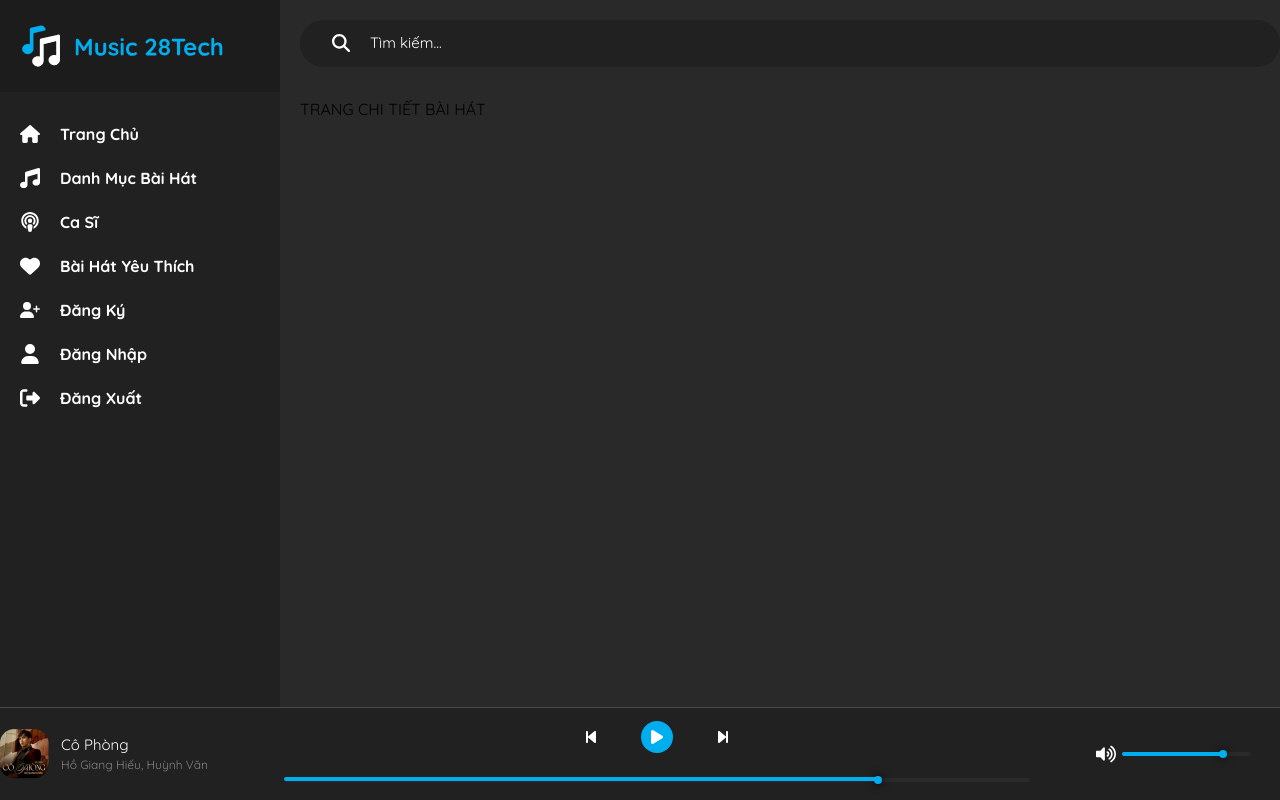
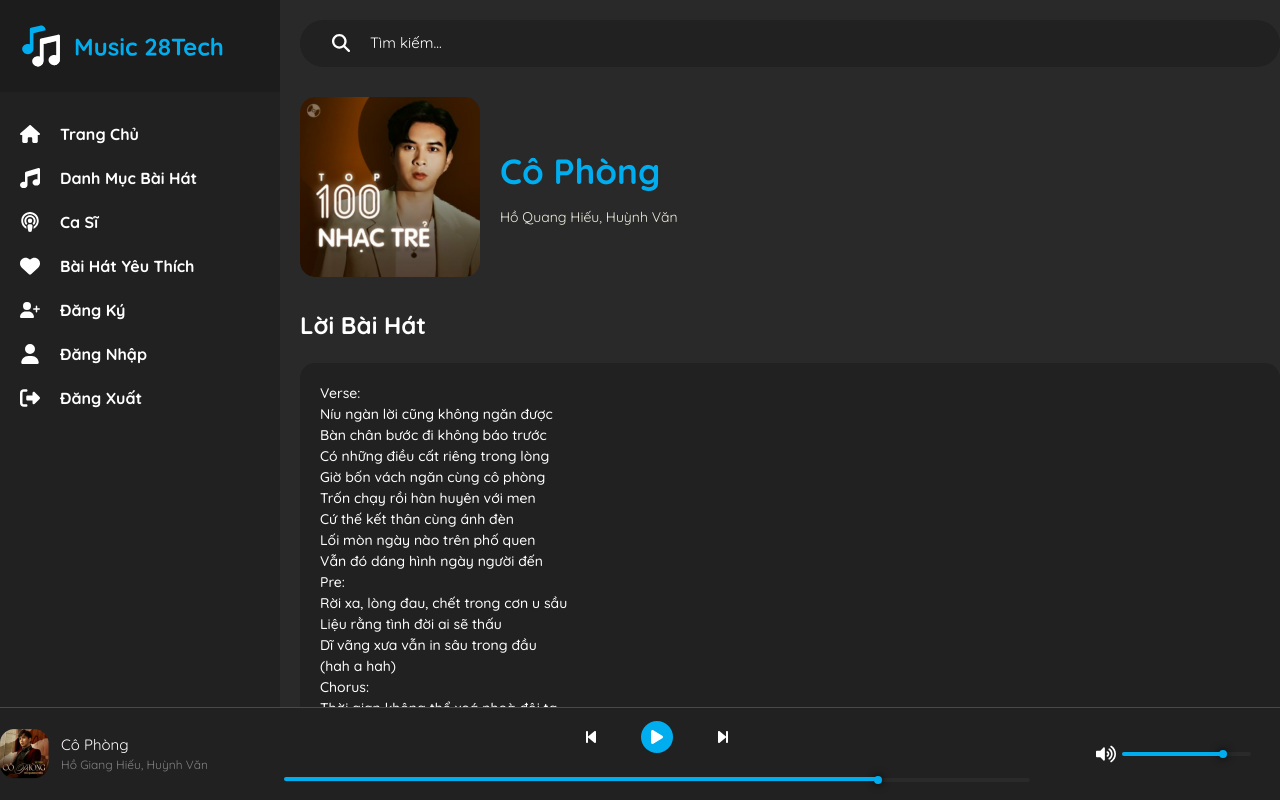
Before and after one commit to truonginit/project-front-end-music-app-cloud-nextjs, a Next.js app: page /song/1 in a window 1280 px wide. Shown: the top 800 px of the page. Built offline with nearby package versions, Linux system fonts and the light colour scheme.

Commit message:
Trang Chi Tiết Bài Nhạc

```diff
--- a/src/app/(page)/categories/[id]/page.tsx
+++ b/src/app/(page)/categories/[id]/page.tsx
@@ -12,10 +12,16 @@ export const metadata: Metadata = {
 };
 
 export default function CategoryDetailPage() {
+  const infoCard = {
+    image: '/demo/100-nhac-tre.png',
+    title: 'Nhạc Trẻ',
+    desc:  'Top 100 Nhạc Trẻ là danh sách 100 ca khúc hot nhất hiện tại của thể loại Nhạc Trẻ, được Zing MP3 tự động tổng hợp dựa trên thông tin số liệu lượt nghe và lượt chia sẻ của từng bài hát trên phiên bản web và phiên bản Mobile. Dữ liệu sẽ được lấy trong 30 ngày gần nhất và được cập nhật liên tục.'
+  }
+
   return (
       <>
         {/* card info */}
-          <CardInfo />
+        <CardInfo info={infoCard}/>
 
         {/* Danh sách bài hát của danh mục */}
         <BoxTitle title="Danh Sách Bài Hát" className="" />
--- a/src/app/(page)/song/[id]/page.tsx
+++ b/src/app/(page)/song/[id]/page.tsx
@@ -1,3 +1,7 @@
+import { BoxTitle } from "@/app/components/BoxTitle/BoxTitle";
+import { CardInfo } from "@/app/components/Card/CardInfo";
+import { Lyrics } from "@/app/components/Lyrics/Lyrics";
+import { Song2 } from "@/app/components/Song2/Song2";
 import type { Metadata } from "next";
 
 // Metadata
@@ -7,9 +11,50 @@ export const metadata: Metadata = {
 };
 
 export default function CategoryDetailPage() {
-    return (
-        <>
-          <h1>TRANG CHI TIẾT BÀI HÁT</h1>
-        </>
-      );
+
+  // thông tin bài nhạc
+  const infoCard = {
+    image: '/demo/100-nhac-tre.png',
+    title: 'Cô Phòng',
+    desc:  'Hồ Quang Hiếu, Huỳnh Văn'
+  }
+
+  // lời bài nhạc
+  const lyrics: string = `Verse:
+    Níu ngàn lời cũng không ngăn được
+    Bàn chân bước đi không báo trước
+    Có những điều cất riêng trong lòng
+    Giờ bốn vách ngăn cùng cô phòng
+    Trốn chạy rồi hàn huyên với men
+    Cứ thế kết thân cùng ánh đèn
+    Lối mòn ngày nào trên phố quen
+    Vẫn đó dáng hình ngày người đến
+    Pre:
+    Rời xa, lòng đau, chết trong cơn u sầu
+    Liệu rằng tình đời ai sẽ thấu
+    Dĩ vãng xưa vẫn in sâu trong đầu
+    (hah a hah)
+    Chorus:
+    Thời gian không thể xoá nhoà đôi ta
+    Có chăng chỉ là mờ phai đi theo tháng năm
+    Rồi khi tỉnh giấc mới chợt nhận ra
+    Thật quá khó để quên đi một người
+    Màn đêm u tối bao trùm không gian
+    Nói thay tiếng lòng này từ lâu đã vỡ tan
+    Thì ra duyên kiếp để mình gặp nhau
+    Dạy nhau tốt hơn xong dành lại cho người sau…
+  `
+  return (
+      <>
+        {/* card info */}
+        <CardInfo info={infoCard} />
+
+        {/* Lời bài nhạc */}
+        <Lyrics lyrics={lyrics}/>
+
+        {/* Bài hát cùng danh mục */}
+        <BoxTitle title="Bài Hát Cùng Danh Mục" className="" />
+        <Song2/>
+      </>
+    );
 }
--- /dev/null
+++ b/src/app/components/Lyrics/Lyrics.tsx
@@ -0,0 +1,15 @@
+import { BoxTitle } from "../BoxTitle/BoxTitle";
+import { LyricsDetail } from "./LyricsDetail";
+
+export const Lyrics = ( props: { lyrics: string } ) => {
+    const { lyrics } = props;
+
+    return (
+        <>
+            <div className="mb-[30px]">
+                <BoxTitle title="Lời Bài Hát" className=""/>
+                <LyricsDetail lyrics={lyrics}/>
+            </div>
+        </>
+    );
+}
--- /dev/null
+++ b/src/app/components/Lyrics/LyricsDetail.tsx
@@ -0,0 +1,11 @@
+export const LyricsDetail = ( props: { lyrics: string} ) => {
+    const { lyrics } = props;
+
+    return (
+        <>
+            <div className="w-full dark:bg-darkModePrimary rounded-[15px] dark:text-darkModeText p-[20px] whitespace-pre-line text-[14px] font-[500]">
+                {lyrics}
+            </div>
+        </>
+    );
+}
--- a/src/app/components/card/CardInfo.tsx
+++ b/src/app/components/card/CardInfo.tsx
@@ -1,20 +1,28 @@
 import { CardInfoImage } from "./CardInfoImage";
 
+// interface của card info
+interface InterfaceCardInfo {
+    image: string,
+    title: string,
+    desc:  string,
+}
+
 /* eslint-disable @next/next/no-img-element */
-export const CardInfo = () => {
+export const CardInfo = ( props: { info: InterfaceCardInfo} ) => {
+    const { info } = props;
+
     return (
         <>
             <div className="flex items-center gap-x-[20px] mb-[30px]">
-                <CardInfoImage />
+                <CardInfoImage image={info.image}/>
                 {/* content */}
                 <div className="flex-1">
                     <h3 className="text-[35px] font-[700] dark:text-darkModeActive mb-[10px]">
-                        Nhạc Trẻ
+                        {info.title}
                     </h3>
 
                     <p className="text-[14px] font-[400] dark:text-darkModeSecondary">
-                        Top 100 Nhạc Trẻ là danh sách 100 ca khúc hot nhất hiện tại của thể loại Nhạc Trẻ, được Zing MP3 tự động tổng hợp dựa trên thông tin số liệu lượt nghe và lượt chia
-                        sẻ của từng bài hát trên phiên bản web và phiên bản Mobile. Dữ liệu sẽ được lấy trong 30 ngày gần nhất và được cập nhật liên tục.
+                        {info.desc}
                     </p>
                 </div>
             </div>
--- a/src/app/components/card/CardInfoImage.tsx
+++ b/src/app/components/card/CardInfoImage.tsx
@@ -1,10 +1,11 @@
 /* eslint-disable @next/next/no-img-element */
-export const CardInfoImage = () => {
+export const CardInfoImage = ( props: { image: string} ) => {
+    const { image } = props;
     return (
         <>
             <div className="w-[180px] aspect-square rounded-[15px] truncate">
                 <img
-                    src="/demo/100-nhac-tre.png"
+                    src={image}
                     alt="nhactre"
                     className="w-full object-cover"
                 />
```
Lines whose indentation alone changed are shown as unchanged.
